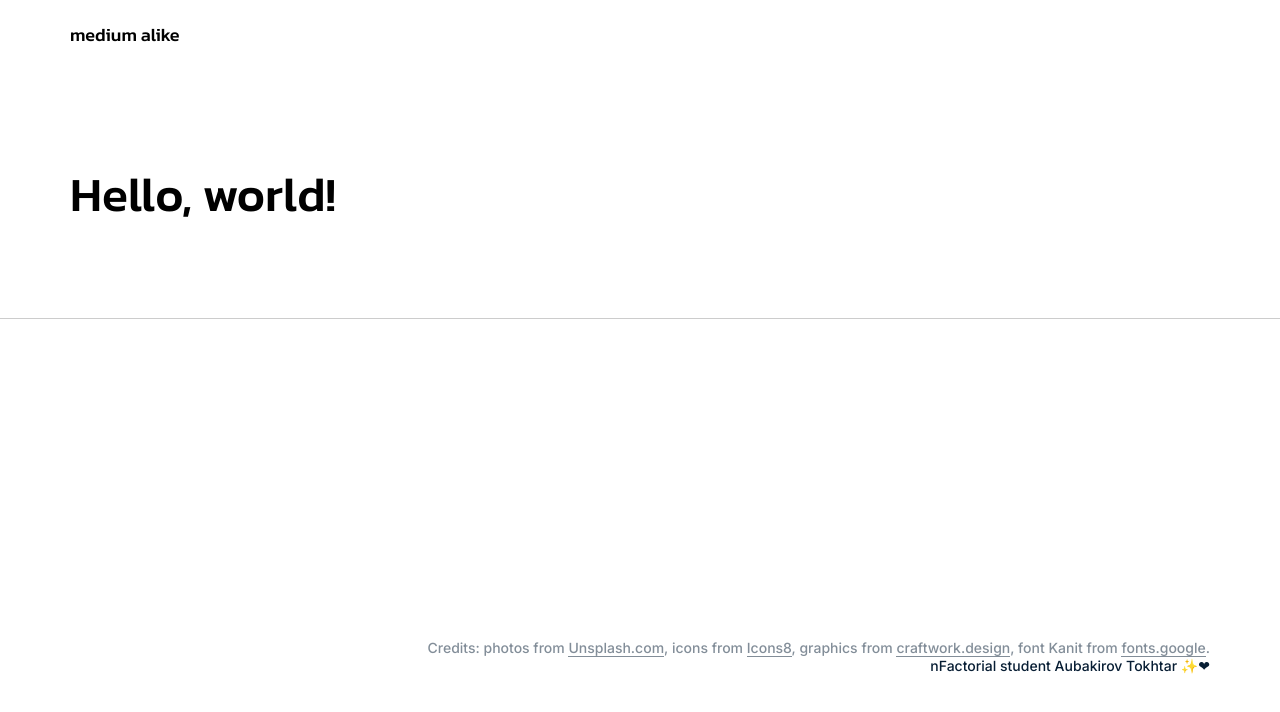
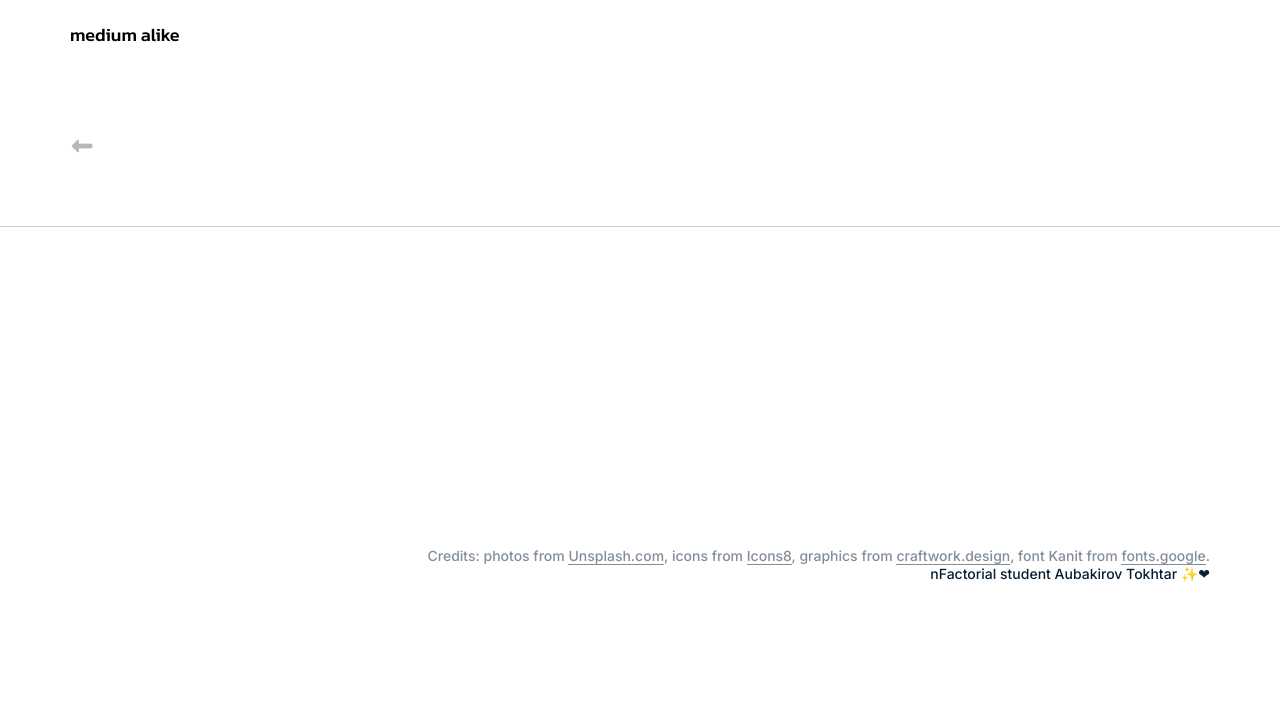
Before and after one commit to goldennick5/Medium-clone, a plain HTML site: page postPage.html in a window 1280 px wide. Drawn offline with Linux system fonts and the light colour scheme.

Commit message:
last commit

```diff
--- a/postPage.html
+++ b/postPage.html
@@ -13,8 +13,8 @@
             <header class="header">
                 <h2>medium alike</h2>
             </header>
-            <section class="title-section">
-                <h1>Hello, world!</h1>
+            <section id="title-section">
+
             </section>
         </div>
         <div class="container">
--- a/style/style.css
+++ b/style/style.css
@@ -352,3 +352,10 @@ body {
 .main-side {
   border-bottom: 1px solid rgba(0, 0, 0, 0.2);
 }
+
+.back-arrow {
+  width: 1.5rem;
+  height: 1.5rem;
+  margin: 4rem 0;
+  cursor: pointer;
+}
--- a/text.js
+++ b/text.js
@@ -1,5 +1,6 @@
 const contentBody = document.createElement("div");
 const body = document.getElementById("body");
+const titleSection = document.getElementById("title-section");
 
 const byline = localStorage.getItem("byline");
 const publishedDate = localStorage.getItem("published_date");
@@ -8,6 +9,15 @@ const desFacet = JSON.parse(localStorage.getItem("des_facet"));
 const multimedia = JSON.parse(localStorage.getItem("multimedia"));
 const title = localStorage.getItem("title");
 const subsection = localStorage.getItem("subsection");
+
+const backArrow = document.createElement("img");
+backArrow.classList.add("back-arrow");
+backArrow.src = "./images/icons/back-arrow.png"
+titleSection.appendChild(backArrow);
+
+backArrow.addEventListener("click", function(){
+    window.location.href = "index.html";
+})
 
 contentBody.innerHTML = `
     <div class="content-header">
```
Also changed, not shown: images/icons/back-arrow.png (added).
